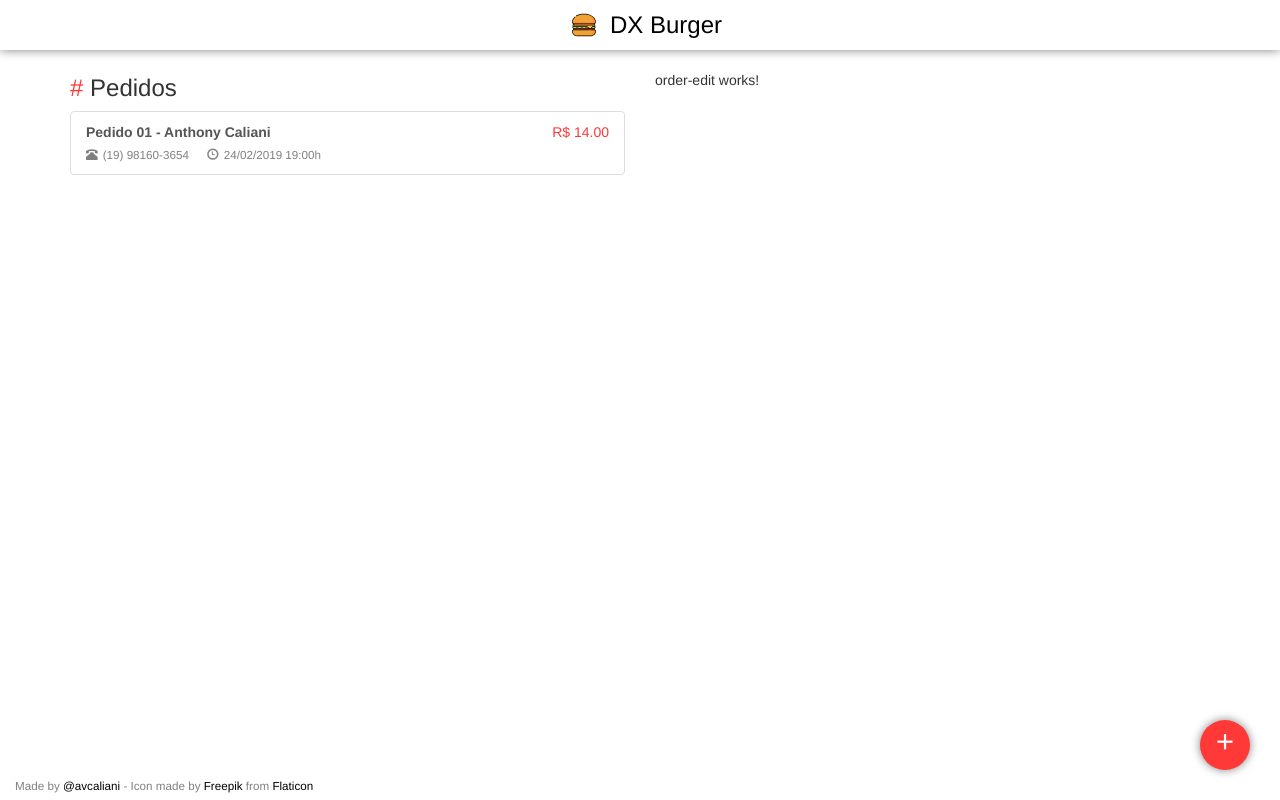
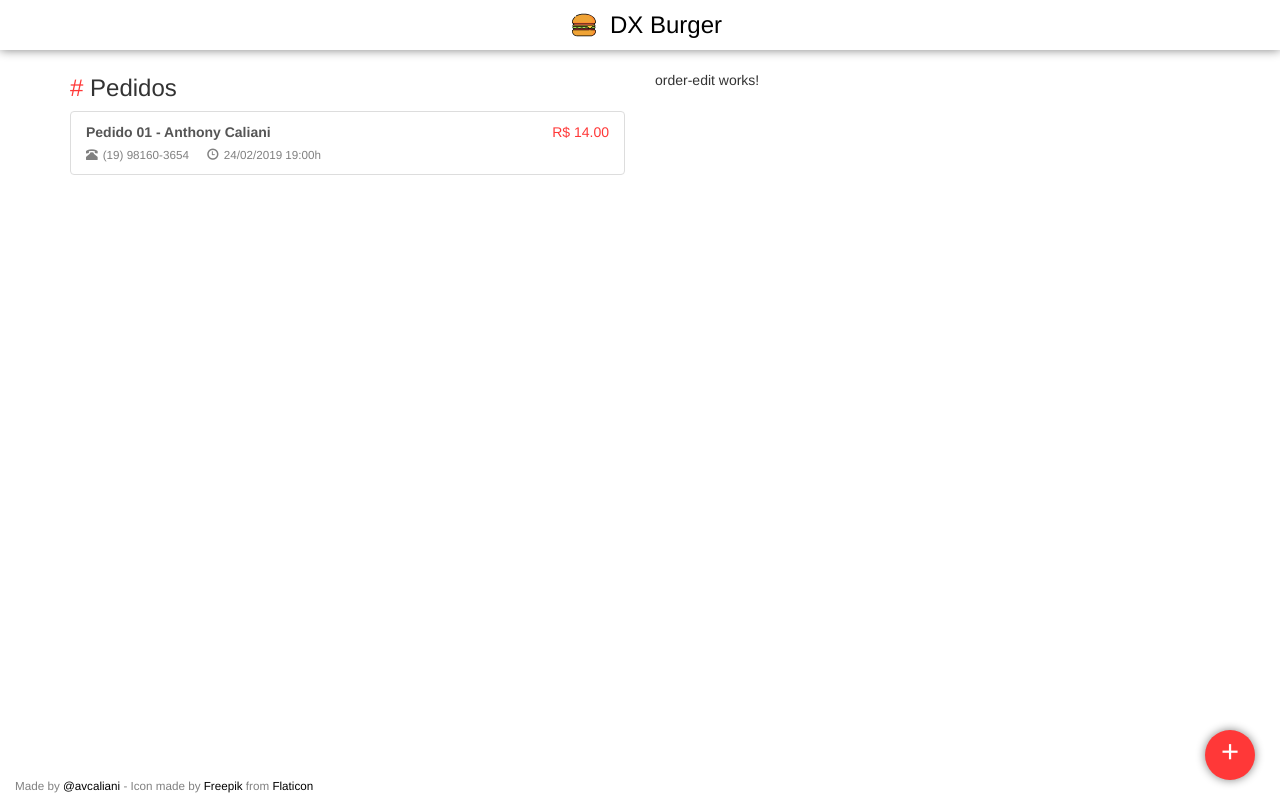
Before and after one commit to avcaliani/dx-burger, an Angular app in the folder dx-burger-web/: page / in a window 1280 px wide. Built offline with nearby package versions, Linux system fonts and the light colour scheme.

Commit message:
Code fix.

```diff
--- a/dx-burger-web/src/app/order/order-list/order-list.component.scss
+++ b/dx-burger-web/src/app/order/order-list/order-list.component.scss
@@ -52,8 +52,8 @@
   text-align: center;
   font-size: 31px;
   box-shadow: 0px 0px 10px 0px grey;
-  bottom: 30px;
-  right: 30px;
+  bottom: 20px;
+  right: 25px;
   position: fixed;
   z-index: 1000;
   text-decoration: none;
```
